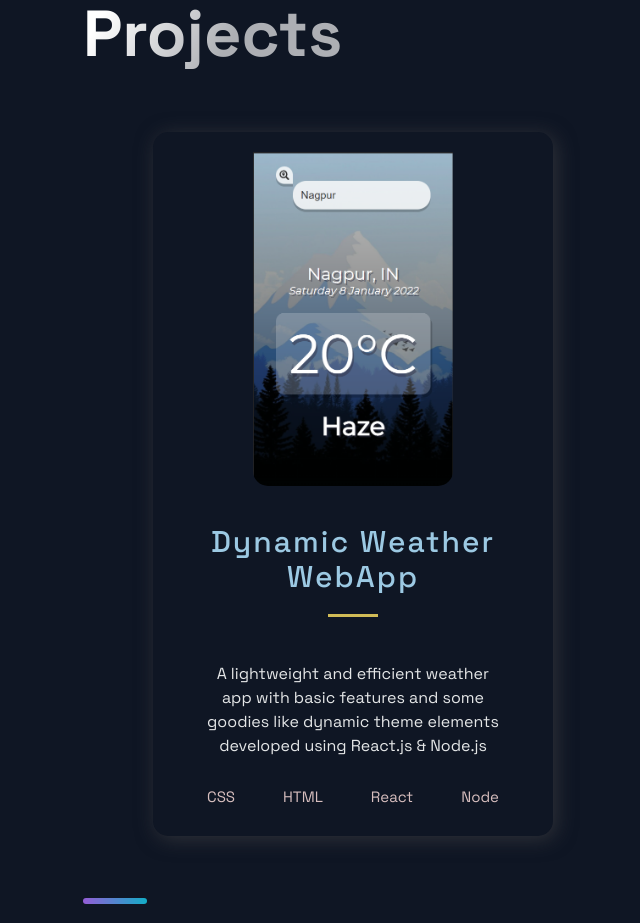
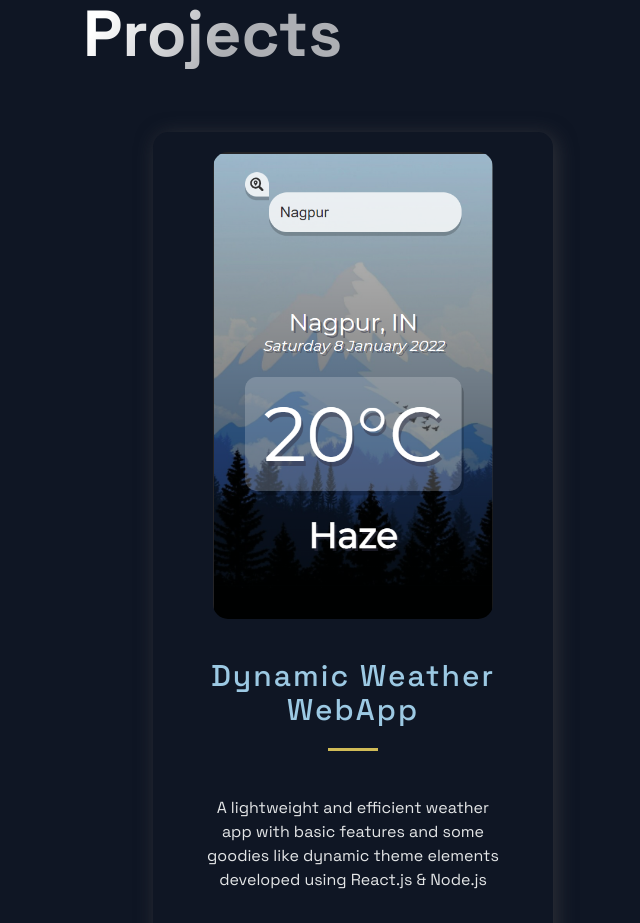
Before and after one commit to DracoCoder/My-Portfolio, a Next.js app: page / in a window 1280 px wide. Shown: the part 980-1903 px from the top of the page, without its empty margins (37-677 px from the left). Built offline with nearby package versions, Linux system fonts and the light colour scheme.

Commit message:
updated projectstyle

```diff
--- a/src/components/Projects/ProjectsStyles.js
+++ b/src/components/Projects/ProjectsStyles.js
@@ -1,11 +1,11 @@
 import styled from 'styled-components';
 
 export const Img = styled.img`
-  width:50%;
+  width:70%;
   height:50%;
   object-fit: cover;
   overflow: hidden;
-  padding-top: 2rem;
+  margin-top: 2rem;
   border-radius: 15px;
 `
 
```
